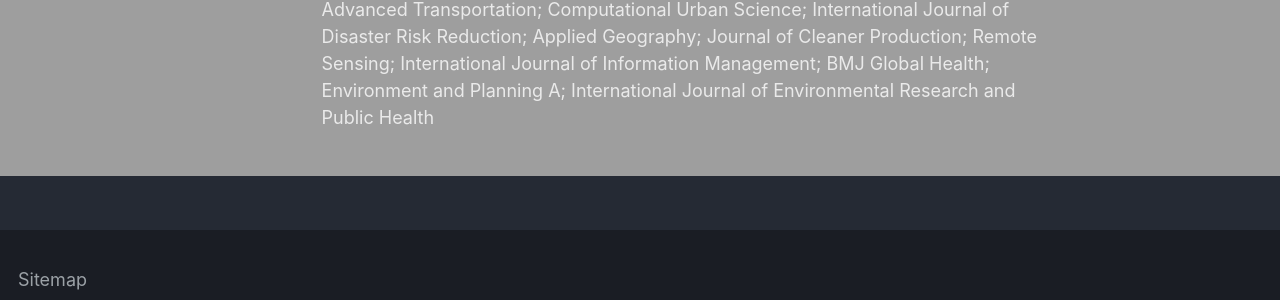
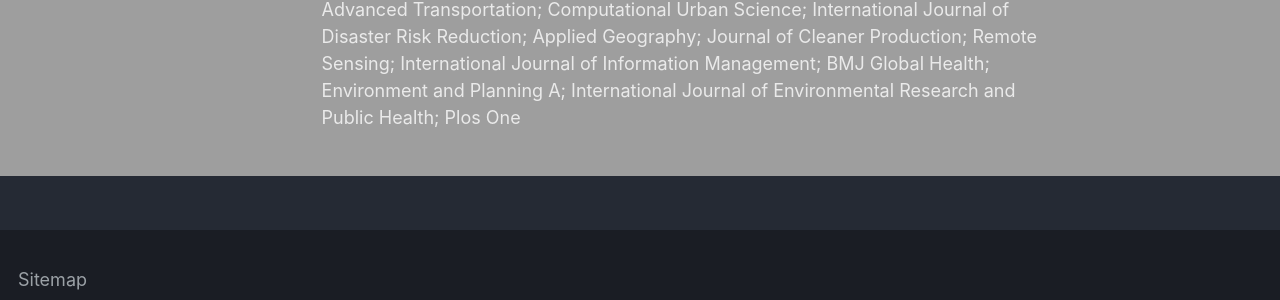
Before and after one commit to skywalkerzhai/weizhai.github.io, a Jekyll site: the page built from _pages/about.md, in a window 1280 px wide and 1348 px high. Shown: the part 964-1264 px from the top of the window. Built offline with Jekyll 4.4.1, drawn with Linux system fonts in a browser that asks for light colours; some web fonts are replaced; some of the changed text lies outside the part shown.

Commit message:
Update about.md

```diff
--- a/_pages/about.md
+++ b/_pages/about.md
@@ -31,7 +31,7 @@
 Service
 ======
 * Editoral Board Member, Travel Behaivour & Society, 2022-,
-* Reviewer for Annals of the American Association of Geographers; Computers, Environment, and Urban Systems; Cities; Travel Behavior and Society; Journal of Advanced Transportation; Computational Urban Science; International Journal of Disaster Risk Reduction; Applied Geography; Journal of Cleaner Production; Remote Sensing; International Journal of Information Management; BMJ Global Health; Environment and Planning A; International Journal of Environmental Research and Public Health
+* Reviewer for Annals of the American Association of Geographers; Computers, Environment, and Urban Systems; Cities; Travel Behavior and Society; Journal of Advanced Transportation; Computational Urban Science; International Journal of Disaster Risk Reduction; Applied Geography; Journal of Cleaner Production; Remote Sensing; International Journal of Information Management; BMJ Global Health; Environment and Planning A; International Journal of Environmental Research and Public Health; Plos One
 
 
 <body background="https://skywalkerzhai.github.io/weizhai.github.io/images/background.jpg">
```
